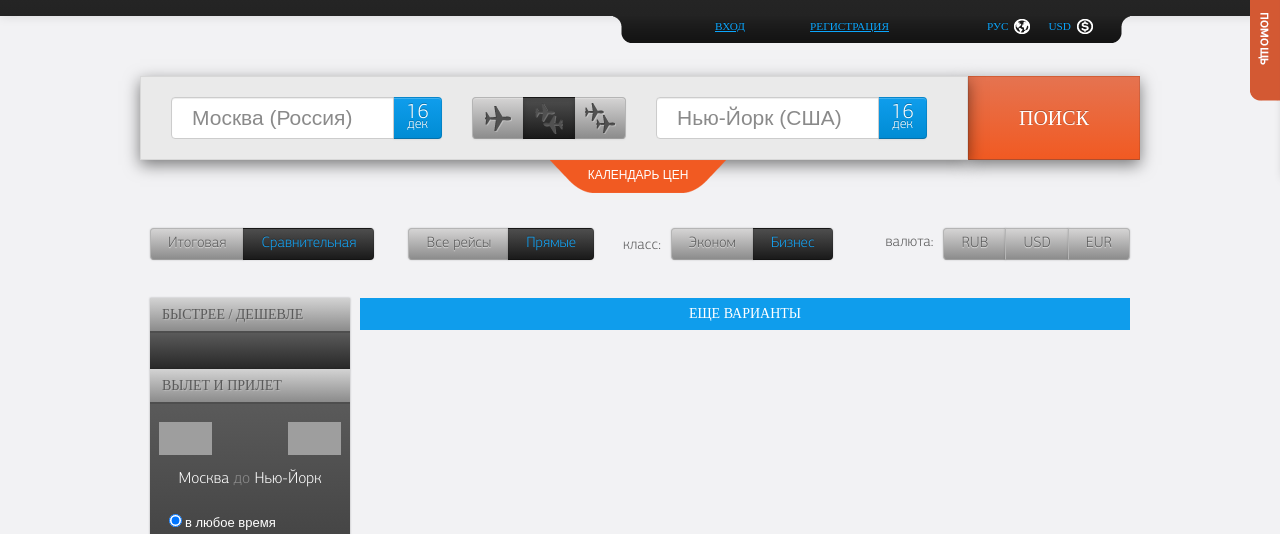
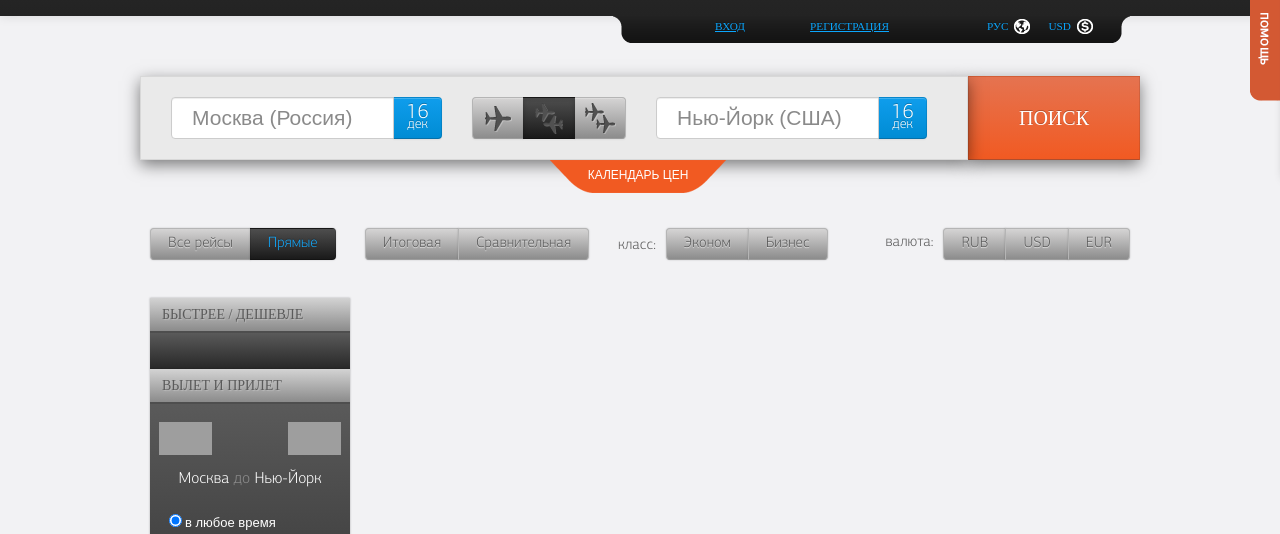
Before and after one commit to serovvitaly/travel2, a PHP site: page / in a window 1280 px wide. Shown: the part 427-961 px from the top of the page. Run offline with PHP 8.4, Linux system fonts and the light colour scheme; some libraries are stand-ins or nearby versions; some web fonts are replaced; grey boxes are pictures that could not be loaded.

Commit message:
работа над выводом результатов поиска

```diff
--- a/index.php
+++ b/index.php
@@ -578,20 +578,27 @@
       <div class="span9 offset3 selectors">
         <div class="btn-row">
           <div class="btn-toolbar">
-            <div class="btn-group" data-toggle="buttons-radio">
-              <button class="btn">Итоговая</button>
-              <button class="btn active">Сравнительная</button>
-            </div>
 
             <div class="btn-group" data-toggle="buttons-radio">
               <button class="btn">Все рейсы</button>
               <button class="btn active">Прямые</button>
             </div>
 
-            <label class="checkbox">класс: </label>
-            <div class="btn-group" data-toggle="buttons-radio">
-              <button class="btn">Эконом</button>
-              <button class="btn active">Бизнес</button>
+            <div class="FlightPriceInformation" style="display: inline-block;">
+              <div class="ComparePriceSelection" style="display: inline-block;">
+                <div class="btn-group d_option" data-toggle="buttons-radio">
+                  <button class="d_direction btn d_first">Итоговая</button>
+                  <button class="d_direction btn d_last">Сравнительная</button>
+                </div>
+              </div>
+
+              <div class="classSearch_wrapper" style="display: inline-block;">
+                <label class="checkbox">класс: </label>
+                <div class="btn-group d_option" data-toggle="buttons-radio">
+                  <button class="d_direction btn d_first" cs="E">Эконом</button>
+                  <button class="d_direction btn d_middle" cs="B">Бизнес</button>
+                </div>
+              </div>
             </div>
 
             <div id="CurrenciesBlock" style="float: right;">
@@ -606,11 +613,16 @@
         </div>
       </div>  <!-- /selectors -->
 
+
+      <div id="layout_body" class="spreader">
+        <div id="layout_results"></div>
+      </div>
+
       <aside class="span2">
 
-        <div id="LuckyMe" class="invisible">
+        <!--div id="LuckyMe" class="invisible">
             <div id="DirectionsFilter"></div>
-        </div>
+        </div-->
 
 
 
@@ -857,20 +869,6 @@
       </aside>
 
       <div class="span10 tickets">
-
-
-        <div id="layout_body" class="spreader">
-            <div id="layout_results"></div>
-
-            <h2 class="moreVariants">Еще варианты</h2>
-            <div class="FilterResult"><ul></ul></div>
-
-        </div>
-
-
-
-
-
       </div>  <!-- /tickets -->
     </div>
   </section> <!-- /container -->
```
Also changed, not shown: one/js/results_u0580.js (+13 -13 lines), templates.html (+57 -57 lines).
